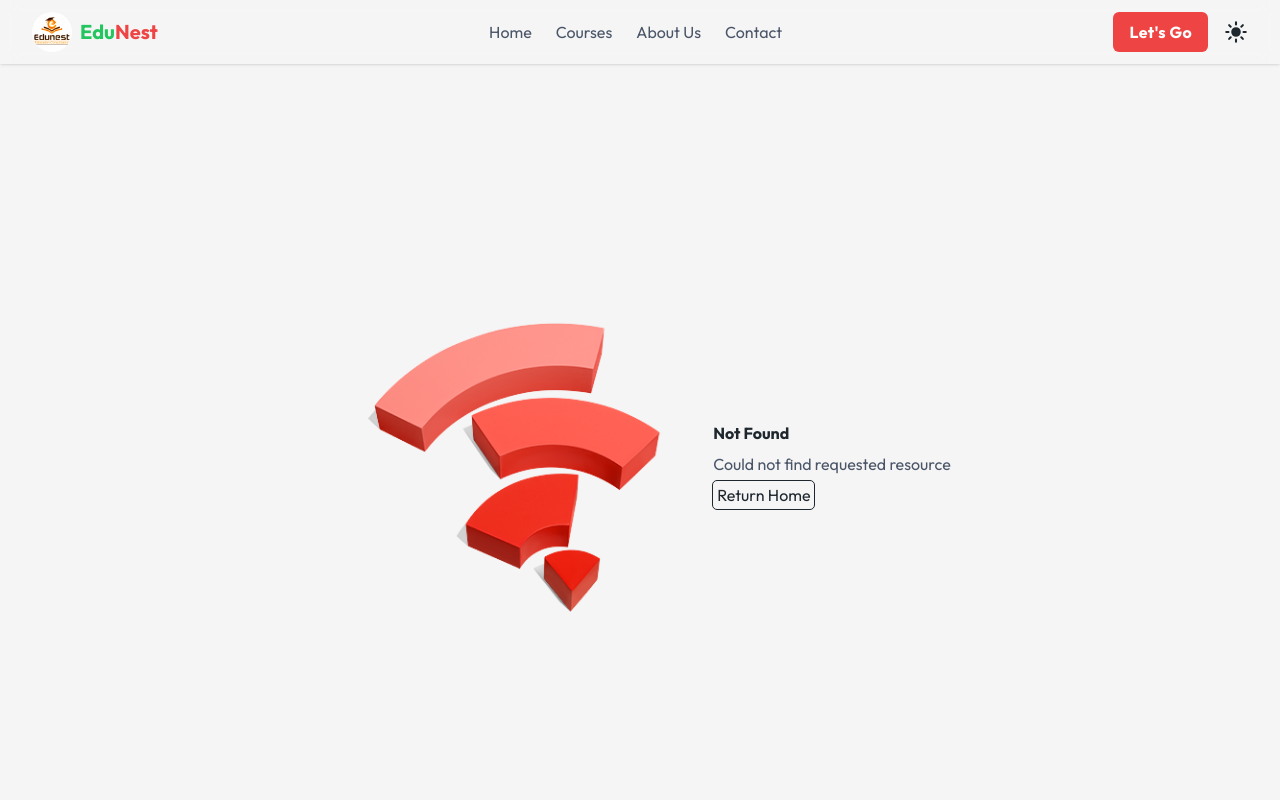
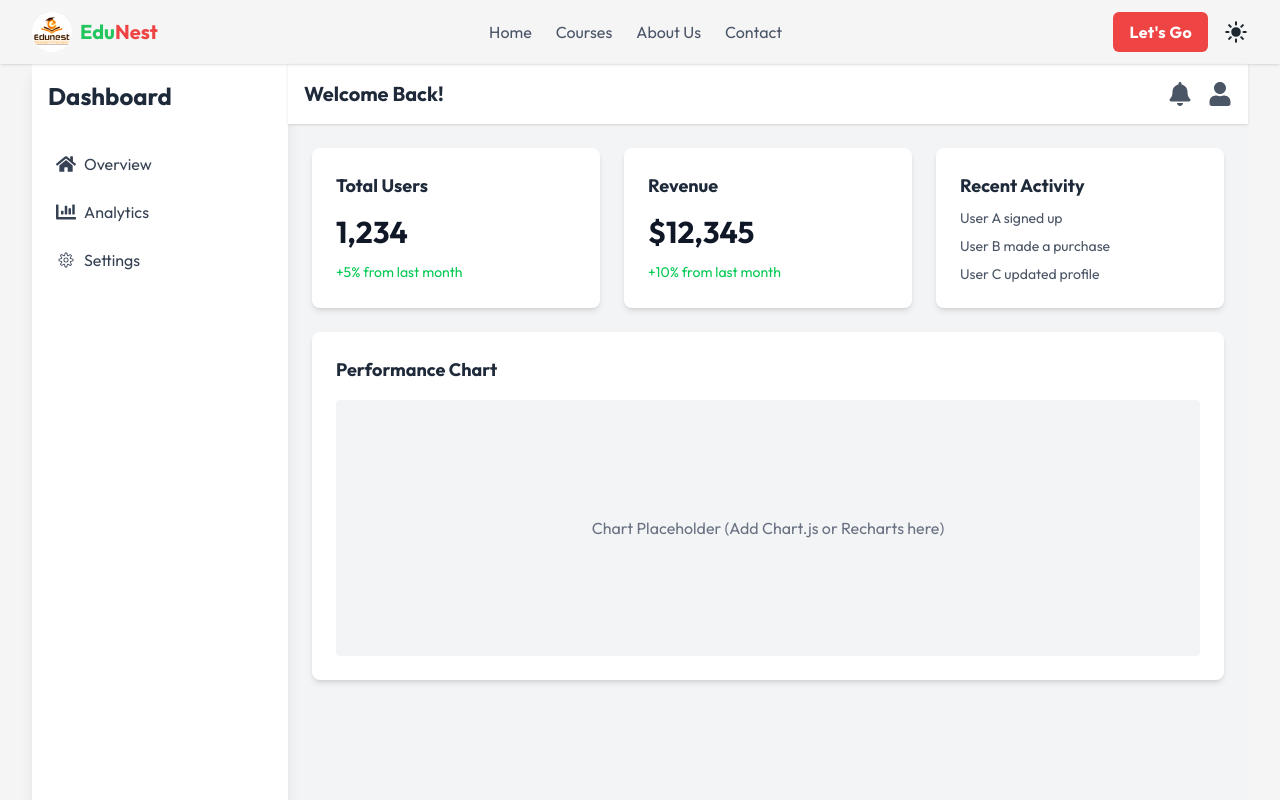
Before and after one commit to developerMohib/edunest-client, a Next.js app: page /dashboard in a window 1280 px wide. Before the commit this address had no page. Shown: the top 800 px of the page. Built offline with nearby package versions, Linux system fonts and the light colour scheme.

Commit message:
sign up working

```diff
--- a/package.json
+++ b/package.json
@@ -9,14 +9,18 @@
     "lint": "eslint"
   },
   "dependencies": {
+    "@types/bcrypt": "^6.0.0",
+    "@types/jsonwebtoken": "^9.0.10",
     "axios": "^1.11.0",
     "bcrypt": "^6.0.0",
     "dotenv": "^17.2.2",
+    "jsonwebtoken": "^9.0.2",
     "mongoose": "^8.18.0",
     "next": "15.5.2",
     "next-auth": "^5.0.0-beta.29",
     "react": "19.1.0",
     "react-dom": "19.1.0",
+    "react-hot-toast": "^2.6.0",
     "react-icons": "^5.5.0"
   },
   "devDependencies": {
--- a/src/app/admin/courses/page.tsx
+++ b/src/app/admin/courses/page.tsx
@@ -26,8 +26,8 @@ export default function AdminCourses() {
                 <div key={course._id} className="border rounded-lg shadow p-4">
                     <Image src={course.thumbnail} alt={course.title} className="w-full h-40 object-cover rounded" width={500} height={500} />
                     <h2 className="text-xl font-semibold mt-3">{course.title}</h2>
-                    <p className="text-gray-700 font-medium">${course.price}</p>
-                    <p className="mt-2 text-gray-600">{course.description}</p>
+                    <p className="text-eduGray font-medium">${course.price}</p>
+                    <p className="mt-2 text-eduGray">{course.description}</p>
                 </div>
             ))}
         </div>
--- /dev/null
+++ b/src/app/api/auth/[...nextauth]/route.ts
@@ -0,0 +1,34 @@
+import NextAuth from "next-auth";
+import CredentialsProvider from "next-auth/providers/credentials";
+
+const handler = NextAuth({
+    providers: [
+        CredentialsProvider({
+            name: "Credentials",
+            credentials: {
+                username: { label: "Username", type: "text" },
+                password: { label: "Password", type: "password" }
+            },
+            async authorize(credentials) {
+                // Replace with your authentication logic
+                console.log(credentials ,'credentials')
+                if (
+                    credentials?.username === "admin" &&
+                    credentials?.password === "password"
+                ) {
+                    return { id: "1", name: "Admin", email: "admin@example.com" };
+                }
+                return null;
+            }
+        })
+    ],
+    session: {
+        strategy: "jwt",
+        maxAge: 30 * 24 * 60 * 60, // 30 days
+    },
+    pages: {
+        signIn: "/signin"
+    }
+});
+
+export { handler as GET, handler as POST };
--- a/src/app/api/seed/route.ts
+++ b/src/app/api/seed/route.ts
@@ -1,7 +1,5 @@
 // /app/api/seed/route.ts
-import connectDB from "@/lib/db";
-import courseModel from "@/models/courseModel";
-import { courses } from "@/utils/courses";
+
 import { NextResponse } from "next/server";
 
 export async function GET() {
@@ -13,14 +11,14 @@ export async function GET() {
   }
 
   try {
-    await connectDB();
-    await courseModel.deleteMany({});
-    const inserted = await courseModel.insertMany(courses);
-    return NextResponse.json({
-      message: "Database seeded successfully",
-      count: inserted.length,
-      data: inserted,
-    });
+    // await connectDB();
+    // await courseModel.deleteMany({});
+    // const inserted = await courseModel.insertMany(courses);
+    // return NextResponse.json({
+    //   message: "Database seeded successfully",
+    //   count: inserted.length,
+    //   data: inserted,
+    // });
   } catch (error) {
     return NextResponse.json({ message: "Failed to seed data", error });
   }
--- /dev/null
+++ b/src/app/dashboard/page.tsx
@@ -0,0 +1,100 @@
+import React from 'react';
+import { CiSettings } from 'react-icons/ci';
+import { FaBell, FaChartBar, FaHome, FaUser } from 'react-icons/fa';
+import { HiMenuAlt3 } from 'react-icons/hi';
+
+const page = () => {
+      return (
+    <div className="flex h-screen bg-gray-100">
+      {/* Sidebar */}
+      <div className="hidden md:flex md:flex-col md:w-64 bg-white shadow-lg">
+        <div className="p-4">
+          <h1 className="text-2xl font-bold text-gray-800">Dashboard</h1>
+        </div>
+        <nav className="flex-1 px-2 py-4 space-y-2">
+          <a
+            href="#"
+            className="flex items-center px-4 py-2 text-gray-700 hover:bg-gray-200 rounded-md"
+          >
+            <FaHome className="w-5 h-5 mr-2" />
+            Overview
+          </a>
+          <a
+            href="#"
+            className="flex items-center px-4 py-2 text-gray-700 hover:bg-gray-200 rounded-md"
+          >
+            <FaChartBar className="w-5 h-5 mr-2" />
+            Analytics
+          </a>
+          <a
+            href="#"
+            className="flex items-center px-4 py-2 text-gray-700 hover:bg-gray-200 rounded-md"
+          >
+            <CiSettings className="w-5 h-5 mr-2" />
+            Settings
+          </a>
+        </nav>
+      </div>
+
+      {/* Main Content */}
+      <div className="flex-1 flex flex-col">
+        {/* Header */}
+        <header className="bg-white shadow-sm p-4 flex justify-between items-center">
+          <div className="flex items-center">
+            <button className="md:hidden mr-4">
+              <HiMenuAlt3  className="w-6 h-6" />
+            </button>
+            <h2 className="text-xl font-semibold text-gray-800">Welcome Back!</h2>
+          </div>
+          <div className="flex items-center space-x-4">
+            <button>
+              <FaBell className="w-6 h-6 text-gray-600" />
+            </button>
+            <button>
+              <FaUser className="w-6 h-6 text-gray-600" />
+            </button>
+          </div>
+        </header>
+
+        {/* Dashboard Content */}
+        <main className="flex-1 p-6 overflow-y-auto">
+          <div className="grid grid-cols-1 md:grid-cols-2 lg:grid-cols-3 gap-6">
+            {/* Card 1: Stats */}
+            <div className="bg-white p-6 rounded-lg shadow-md">
+              <h3 className="text-lg font-semibold text-gray-800">Total Users</h3>
+              <p className="text-3xl font-bold text-gray-900 mt-2">1,234</p>
+              <p className="text-sm text-green-500 mt-1">+5% from last month</p>
+            </div>
+
+            {/* Card 2: Revenue */}
+            <div className="bg-white p-6 rounded-lg shadow-md">
+              <h3 className="text-lg font-semibold text-gray-800">Revenue</h3>
+              <p className="text-3xl font-bold text-gray-900 mt-2">$12,345</p>
+              <p className="text-sm text-green-500 mt-1">+10% from last month</p>
+            </div>
+
+            {/* Card 3: Activity */}
+            <div className="bg-white p-6 rounded-lg shadow-md">
+              <h3 className="text-lg font-semibold text-gray-800">Recent Activity</h3>
+              <ul className="mt-2 space-y-2">
+                <li className="text-sm text-gray-600">User A signed up</li>
+                <li className="text-sm text-gray-600">User B made a purchase</li>
+                <li className="text-sm text-gray-600">User C updated profile</li>
+              </ul>
+            </div>
+
+            {/* Chart Placeholder */}
+            <div className="bg-white p-6 rounded-lg shadow-md col-span-1 md:col-span-2 lg:col-span-3">
+              <h3 className="text-lg font-semibold text-gray-800">Performance Chart</h3>
+              <div className="mt-4 h-64 bg-gray-100 rounded flex items-center justify-center">
+                <p className="text-gray-500">Chart Placeholder (Add Chart.js or Recharts here)</p>
+              </div>
+            </div>
+          </div>
+        </main>
+      </div>
+    </div>
+    );
+};
+
+export default page;
--- a/src/app/layout.tsx
+++ b/src/app/layout.tsx
@@ -3,6 +3,7 @@ import { Outfit, Roboto } from "next/font/google";
 import "./globals.css";
 import Navber from "@/components/Navber";
 import Footer from "@/components/Footer";
+import { Toaster } from "react-hot-toast";
 
 const outfit = Outfit({
   variable: "--font-outfit",
@@ -77,6 +78,10 @@ export default function RootLayout({
           {children}
         </div>
         <Footer />
+        <Toaster
+          position="top-right"
+          reverseOrder={false}
+        />
       </body>
     </html>
   );
--- a/src/components/SignUp.tsx
+++ b/src/components/SignUp.tsx
@@ -4,24 +4,61 @@ import Link from 'next/link';
 import React, { useState } from 'react';
 import { FaEyeSlash } from 'react-icons/fa';
 import { FaEye } from 'react-icons/fa6';
+export const metadata = {
+    metadataBase: new URL(process.env.NEXT_PUBLIC_BASE_URL || 'http://localhost:3000'),
+    title: 'Sign Up - Your App',
+    description: 'Create an account to access our services.',
+    openGraph: {
+        title: 'Sign Up - Your App',
+        description: 'Create an account to access our services.',
+        url: '/signup',
+        images: [
+            {
+                url: '/og-image.jpg', // Relative path resolved by metadataBase
+                width: 1200,
+                height: 630,
+                alt: 'Sign Up Page Image',
+            },
+        ],
+        type: 'website',
+    },
+    twitter: {
+        card: 'summary_large_image',
+        title: 'Sign Up - Your App',
+        description: 'Create an account to access our services.',
+        images: ['/og-image.jpg'], // Relative path resolved by metadataBase
+    },
+};
 
 const SignUp = () => {
     const [passwordVisible, setPasswordVisible] = useState(false);
     const [loading, setLoading] = useState(false);
+
     const togglePassword = () => {
         setPasswordVisible(!passwordVisible);
     };
 
     const handleSubmit = (e: React.FormEvent<HTMLFormElement>) => {
         e.preventDefault();
-        console.log("Form submitted!");
+        setLoading(true);
+
+        // Extract form data
+        const formData = new FormData(e.currentTarget);
+        const name = formData.get('name') as string;
+        const email = formData.get('email') as string;
+        const password = formData.get('password') as string;
+        console.log("fff", formData)
+
+        // Log form values (or process them as needed)
+        console.log('Form submitted with values:', { name, email, password });
         setLoading(false)
+
     };
     return (
         <div className="p-4">
             <div className="grid grid-cols-2">
                 <div className='grid-cols-1'>
-                    <Image src={"/images/log.in.page.png"} alt='Login image' width={500} height={500} />
+                    <Image src={"/images/log.in.page.png"} alt='Login image' width={500} className='h-auto w-full' height={500} />
                 </div>
 
                 <div className='grid-cols-1'>
@@ -47,6 +84,7 @@ const SignUp = () => {
                                         placeholder="Your Name"
                                         required
                                         type="name"
+                                        name='name'
                                     />
                                 </div>
 
@@ -60,6 +98,7 @@ const SignUp = () => {
                                         placeholder="name@example.com"
                                         required
                                         type="email"
+                                        name='email'
                                     />
                                 </div>
                                 <div className="grid gap-2">
@@ -77,14 +116,16 @@ const SignUp = () => {
                                             id="password"
                                             required
                                             type={passwordVisible ? 'text' : 'password'}
+                                            name='password'
                                         />
                                         <div className="absolute inset-y-0 right-0 flex items-center pr-3">
                                             {passwordVisible ? <FaEye onClick={togglePassword} /> : <FaEyeSlash onClick={togglePassword} />}
                                         </div>
                                     </div>
                                 </div>
-                                <button className="inline-flex items-center justify-center rounded-md text-sm font-medium transition-colors bg-eduBlue text-primary-foreground hover:bg-eduBlue/90 h-10 px-4 py-2 w-full cursor-pointer">
-                                    {loading ? "Logging..." : "Sign In"}
+                                <button disabled={loading}
+                                    className="inline-flex items-center justify-center rounded-md text-sm font-medium transition-colors bg-eduBlue text-primary-foreground hover:bg-eduBlue/90 h-10 px-4 py-2 w-full cursor-pointer">
+                                    {loading ? "Creating Account..." : "Sign Up"}
                                 </button>
                             </div>
                         </form>
```
Also changed, not shown: src/app/api/courses/[id]/route.ts (added), src/models/lectureModel.ts (added), src/models/userModel.ts (added), 1 other file (tests, documents, lock files or other folders).
